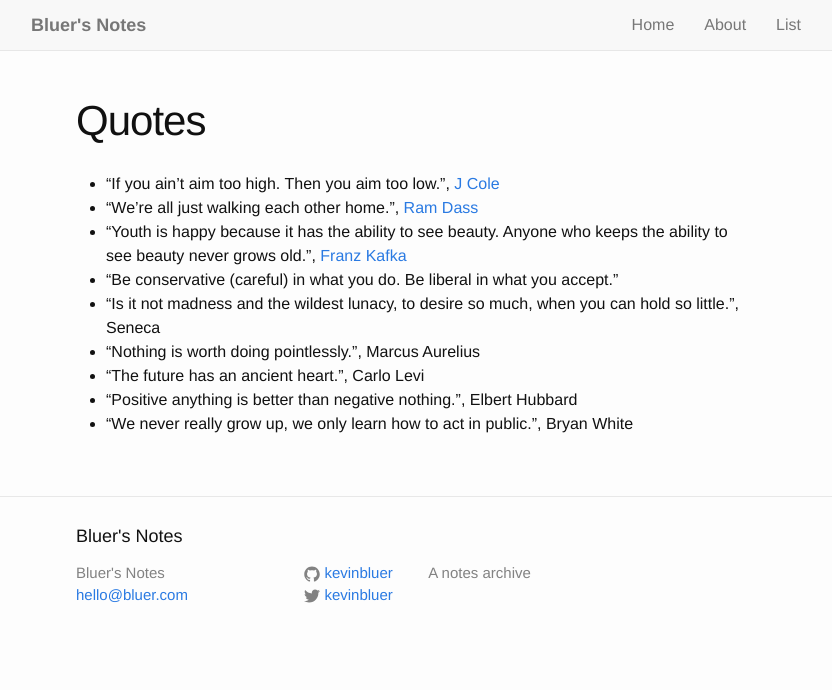
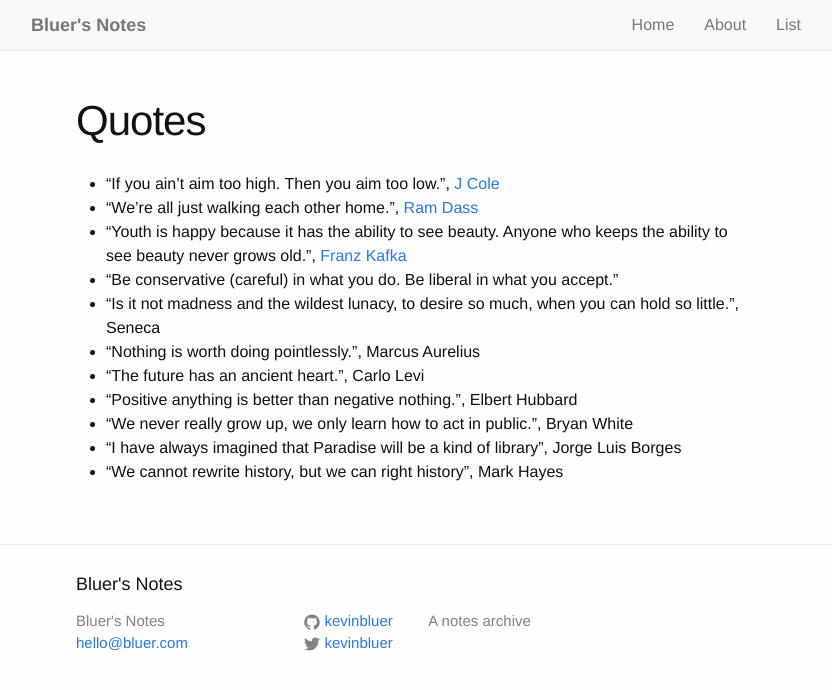
Before and after one commit to kevinbluer/bluer-notes-jekyll, a Jekyll site: the page built from quotes.md, in a window 1280 px wide. Shown: the top 690 px of the page, without its empty margins (224-1056 px from the left). Built offline with Jekyll 4.4.1, drawn with Linux system fonts in a browser that asks for light colours.

Commit message:
additions

```diff
--- a/quotes.md
+++ b/quotes.md
@@ -13,3 +13,5 @@ permalink: /quotes/
 - "The future has an ancient heart.", Carlo Levi
 - "Positive anything is better than negative nothing.", Elbert Hubbard
 - "We never really grow up, we only learn how to act in public.", Bryan White
+- "I have always imagined that Paradise will be a kind of library", Jorge Luis Borges
+- "We cannot rewrite history, but we can right history", Mark Hayes
```
Also changed, not shown: austin.md (+4 -0 lines), people.md (+2 -0 lines), radar.md (+5 -0 lines).
